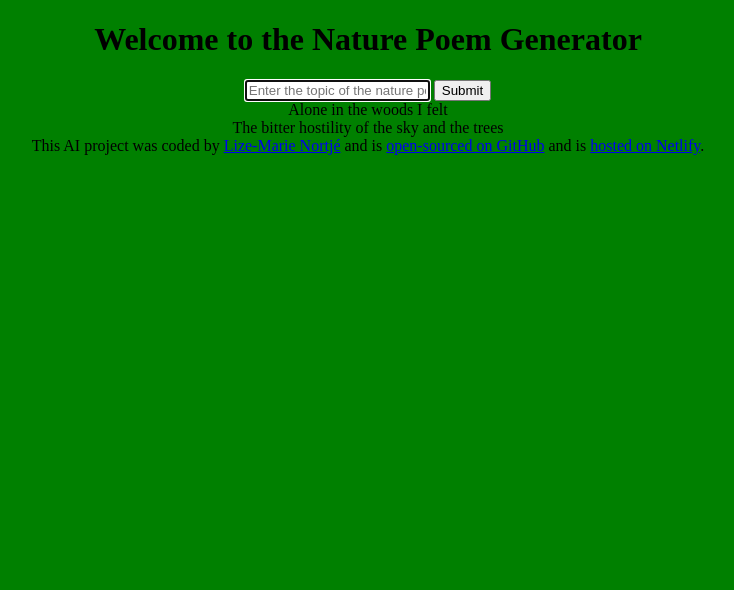
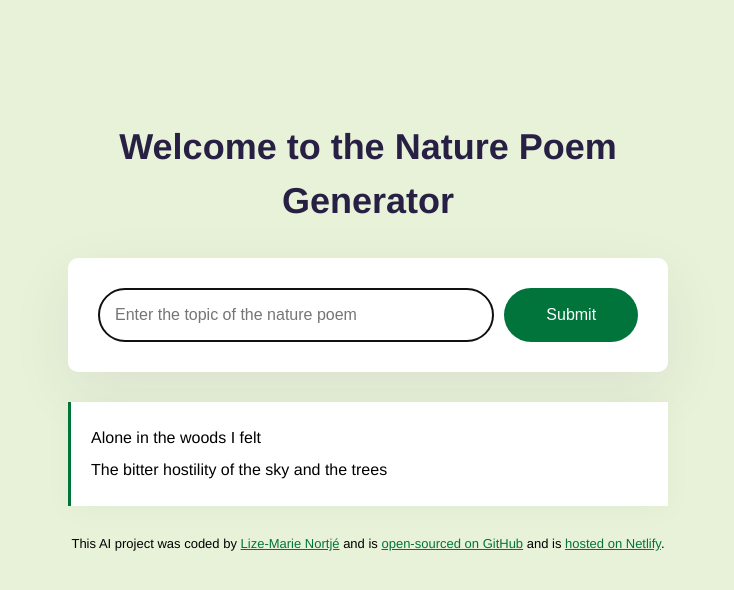
Before and after one commit to Limz-N/nature-poem-generator, a plain HTML site: page index.html in a window 1280 px wide. Shown: the whole page, without its empty margins (272-1006 px from the left). Drawn offline with Linux system fonts and the light colour scheme.

Commit message:
updated classes and CSS

```diff
--- a/index.html
+++ b/index.html
@@ -6,34 +6,41 @@
     <link rel="stylesheet" href="src/style.css" />
     <title>AI Nature Poem Generator</title>
   </head>
+
   <body>
+    <div class="container">
       <header><h1>Welcome to the Nature Poem Generator</h1></header>
 
       <main>
         <form>
           <input
+            class="instructions"
             type="text"
             placeholder="Enter the topic of the nature poem"
             autofocus
             required
             autocomplete="off"
           />
-        <input type="submit" />
-
-        <div id="poem">
+          <input type="submit" class="submit-button" />
+        </form>
+        <div class="poem">
           Alone in the woods I felt
 
           <br />
           The bitter hostility of the sky and the trees
         </div>
-      </form>
       </main>
 
       <footer>
         This AI project was coded by
-      <a href="https://github.com/Limz-N" target="_blank">Lize-Marie Nortjé</a>
+        <a href="https://github.com/Limz-N" target="_blank"
+          >Lize-Marie Nortjé</a
+        >
         and is
-      <a href="https://github.com/Limz-N/nature-poem-generator" target="_blank">
+        <a
+          href="https://github.com/Limz-N/nature-poem-generator"
+          target="_blank"
+        >
           open-sourced on GitHub</a
         >
         and is
@@ -43,5 +50,6 @@
       </footer>
 
       <script src="src/index.js"></script>
+    </div>
   </body>
 </html>
--- a/src/style.css
+++ b/src/style.css
@@ -1,4 +1,70 @@
 body {
-  background: green;
+  background-color: #e8f2d8;
+  font-family: Helvetica, Arial, sans-serif;
+}
+
+a {
+  color: #01743b;
+}
+
+.container {
+  margin: 120px auto;
+  max-width: 600px;
+}
+
+header {
+  margin-bottom: 30px;
+}
+
+h1 {
   text-align: center;
+  font-weight: 800;
+  font-size: 36px;
+  line-height: 1.5;
+  color: #272044;
 }
+
+form {
+  padding: 30px;
+  background-color: white;
+  box-shadow: 0px 20px 60px rgba(65, 50, 100, 0.08);
+  border-radius: 10px;
+  display: flex;
+  margin-bottom: 30px;
+}
+
+.instructions {
+  padding: 16px;
+  border: 1px solid rgba(39, 33, 66, 0.5);
+  width: 80%;
+  font-size: 16px;
+  border-radius: 50px;
+  line-height: 20px;
+  color: #272044;
+}
+
+.submit-button {
+  margin-left: 10px;
+  background: #01743b;
+  color: white;
+  border: none;
+  width: 150px;
+  font-size: 16px;
+  border-radius: 50px;
+  padding: 14px 24px;
+}
+
+.poem {
+  font-size: 16px;
+  background-color: #fff;
+  padding: 20px;
+  line-height: 2;
+  border-left: 3px solid #01743b;
+  box-shadow: 0px 4px 30px 0px rgba(39, 33, 66, 0.03);
+}
+
+footer {
+  text-align: center;
+  font-size: 13px;
+  margin-top: 30px;
+}
```
Lines whose indentation alone changed are shown as unchanged.
